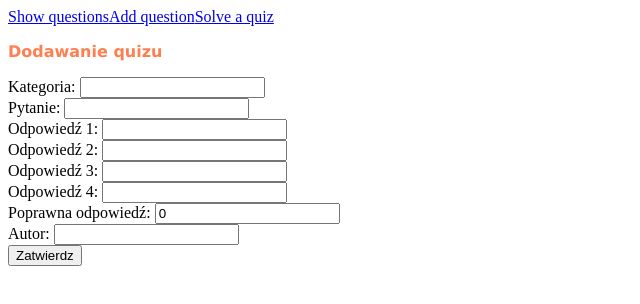
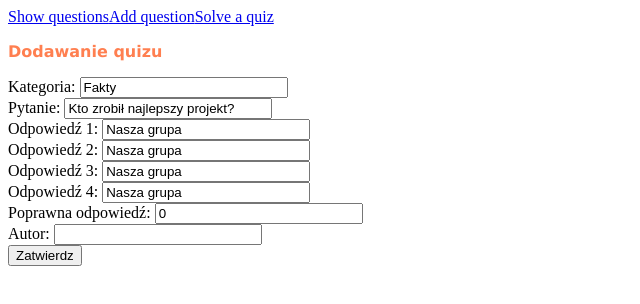
Before and after one commit to Pvpetrus-Old-Projects/Angular-Quiz-App, an Angular app: page /add in a window 1280 px wide. Shown: the top 304 px of the page, without its empty margins (0-640 px from the left). Built offline with nearby package versions, Linux system fonts and the light colour scheme; no server answers.

Commit message:
added the validation to adding the question and choosing category

```diff
--- a/src/app/create/create.component.css
+++ b/src/app/create/create.component.css
@@ -4,3 +4,6 @@ p{
   font-size:medium;
   font-family: Verdana, Geneva, Tahoma, sans-serif;
 }
+input{
+  width:25vh;
+}
--- a/src/app/create/create.component.html
+++ b/src/app/create/create.component.html
@@ -1,11 +1,22 @@
 <p>Dodawanie quizu</p>
 
-Kategoria: <input type="text" [(ngModel)]="quizToAdd.Category"/><br>
-Pytanie: <input type="text" [(ngModel)]="quizToAdd.Question"/><br>
-Odpowiedź 1: <input type="text" [(ngModel)]="answers[0]"/><br>
-Odpowiedź 2: <input type="text" [(ngModel)]="answers[1]"/><br>
-Odpowiedź 3: <input type="text" [(ngModel)]="answers[2]"/><br>
-Odpowiedź 4: <input type="text" [(ngModel)]="answers[3]"/><br>
-Poprawna odpowiedź: <input type="number" [(ngModel)]="quizToAdd.Right_answer_index"/><br>
-Autor: <input type="text" [(ngModel)]="author"/><br>
-<button (click)="add()">Zatwierdz</button>
+<form [formGroup]="createForm" (ngSubmit)="add($event)">
+    Kategoria: <input type="text" formControlName="category" #input/><br>
+    Pytanie: <input type="text" formControlName="question" #input/><br>
+    Odpowiedź 1: <input type="text" formControlName="answer1" #input/><br>
+    Odpowiedź 2: <input type="text" formControlName="answer2" #input/><br>
+    Odpowiedź 3: <input type="text" formControlName="answer3" #input/><br>
+    Odpowiedź 4: <input type="text" formControlName="answer4" #input/><br>
+    Poprawna odpowiedź: <input type="number" formControlName="correctAnswer" #input/><br>
+    Autor: <input type="text" formControlName="author" #input/><br>
+    <button *ngIf="this.createForm.valid" type="submit">Zatwierdz</button>
+    <button *ngIf="!this.createForm.valid" type="submit" disabled>Zatwierdz</button>
+    <div *ngIf="category?.errors?.['required']" style="color:red"> Category is required</div>
+    <div *ngIf="question?.errors?.['required']" style="color:red"> Question is required</div>
+    <div *ngIf="question?.errors?.['onlyLetters']" style="color:red"> Questionmark is required</div>
+    <div *ngIf="answer1?.errors?.['required']" style="color:red"> Answer 1 is required</div>
+    <div *ngIf="answer2?.errors?.['required']" style="color:red"> Answer 2 is required</div>
+    <div *ngIf="answer3?.errors?.['required']" style="color:red"> Answer 3 is required</div>
+    <div *ngIf="answer4?.errors?.['required']" style="color:red"> Answer 4 is required</div>
+    <div *ngIf="correctAnswer?.errors?.['required']" style="color:red"> Correct answer is required</div>
+</form>
--- a/src/app/create/create.component.ts
+++ b/src/app/create/create.component.ts
@@ -1,6 +1,8 @@
-import { Component, EventEmitter, Input, OnInit, Output } from '@angular/core';
+import { Component, ElementRef, EventEmitter, Input, OnInit, Output, QueryList, ViewChild, ViewChildren } from '@angular/core';
+import { Form, FormBuilder, FormControl, FormGroup, Validators } from '@angular/forms';
 import { QuizesHttpClientService } from '../quizes-http-client.service';
 import { QuizClass } from '../types/quiz';
+import { questionValidator } from '../validators/question-validator';
 
 @Component({
   selector: 'app-create',
@@ -12,37 +14,82 @@ export class CreateComponent implements OnInit {
   quizes:QuizClass[]=[];
   quizToAdd!: QuizClass;
   quizToAdd2!: QuizClass;
-  answers!: string[];
-  author!: string;
   createButton: boolean = false;
   last_id: number = 0;
+  createForm:FormGroup;
+  @ViewChildren('input') inputs:QueryList<ElementRef>;
 
-  constructor(private quizesHttpService: QuizesHttpClientService) {
+  constructor(private quizesHttpService: QuizesHttpClientService, private fb:FormBuilder) {
     this.quizToAdd = new QuizClass(-1,'','',[],0,new Date());
-    this.answers = ['','','',''];
     quizesHttpService.getQuizes().subscribe(data => this.quizes=data);
   }
 
   ngOnInit(): void {
-    this.quizToAdd.Answers = this.answers;
+    this.createForm=this.fb.group({
+      category:new FormControl('Fakty', [Validators.required]),
+      question:new FormControl('Kto zrobił najlepszy projekt?', [Validators.required,questionValidator]),
+      answer1:new FormControl('Nasza grupa', [Validators.required]),
+      answer2:new FormControl('Nasza grupa', [Validators.required]),
+      answer3:new FormControl('Nasza grupa', [Validators.required]),
+      answer4:new FormControl('Nasza grupa', [Validators.required]),
+      correctAnswer:new FormControl(0, [Validators.required]),
+      author:[null]
+    });
   }
-  add(){
+  add(event: Event){
     for(let q of this.quizes) {
       if(q.Index_nr > this.last_id) this.last_id = q.Index_nr;
     }
+    const answers:string[]=[this.createForm.value.answer1, this.createForm.value.answer2,this.createForm.value.answer3,this.createForm.value.answer4];
 
-    if(this.author) this.quizToAdd2 = new QuizClass(this.last_id+1,this.quizToAdd.Category,this.quizToAdd.Question,this.answers,this.quizToAdd.Right_answer_index,new Date(), this.author);
-    else this.quizToAdd2 = new QuizClass(this.last_id+1,this.quizToAdd.Category,this.quizToAdd.Question,this.answers,this.quizToAdd.Right_answer_index,new Date());
+    if(this.createForm.value.author) this.quizToAdd2 = new QuizClass(this.last_id+1,this.createForm.value.category,this.createForm.value.question,answers,this.createForm.value.correctAnswer,new Date(), this.createForm.value.author);
+    else this.quizToAdd2 = new QuizClass(this.last_id+1,this.createForm.value.category,this.createForm.value.question,answers,this.createForm.value.correctAnswer,new Date());
     this.quizesHttpService.addQuiz(this.quizToAdd2).subscribe(ret=>  {
       console.log("ret",ret);
       this.quizes.push(this.quizToAdd2);}
       );
     this.quizToAdd.Index_nr = this.quizToAdd2.Index_nr+1;
-    this.quizToAdd.Category = '';
-    this.quizToAdd.Question = '';
-    this.quizToAdd.Answers = ['','','',''];
-    this.answers = ['','','',''];
-    this.quizToAdd.Right_answer_index = 0;
-    if(this.author) this.author="";
+    this.createForm.value.category = '';
+    this.createForm.value.question = '';
+    this.createForm.value.answer1='';
+    this.createForm.value.asnwer2='';
+    this.createForm.value.answer3='';
+    this.createForm.value.answer4='';
+    this.createForm.value.correctAnswer = 0;
+
+    if(this.createForm.value.author) this.createForm.value.author='';
+
+    for(let input of this.inputs)
+    {
+      if(input.nativeElement.type==='text'){
+        input.nativeElement.value='';
+      }
+      else{
+        input.nativeElement.value=0;
+      }
+    }
+
+    event.preventDefault();
+  }
+  get category(){
+    return this.createForm.get('category');
+  }
+  get question(){
+    return this.createForm.get('question');
+  }
+  get answer1(){
+    return this.createForm.get('answer1');
+  }
+  get answer2(){
+    return this.createForm.get('answer2');
+  }
+  get answer3(){
+    return this.createForm.get('answer3');
+  }
+  get answer4(){
+    return this.createForm.get('answer4');
+  }
+  get correctAnswer(){
+    return this.createForm.get('correctAnswer');
   }
 }
--- a/src/app/solve-quiz/solve-quiz.component.html
+++ b/src/app/solve-quiz/solve-quiz.component.html
@@ -6,13 +6,14 @@
     <label for="category">Kategoria pytań: </label>
     <select id="category" formControlName="category">
         <option *ngFor="let category of categories" [ngValue]="category">{{category}}</option>
-    </select><br><br>
+    </select>
+    <div *ngIf="category?.errors?.['required']" style="color:red"> Category is required</div><br><br>
     <button type="submit">Rozwiąż quiz</button>
 </form>
 <div *ngIf="solveClicked">
     <p>{{quizQuestions[currentIndex].Question}}</p>
     <div *ngFor="let answer of quizQuestions[currentIndex].Answers;let i=index">
-        <input type="radio" name="questionAnswer" value="answer" (click)="answerChosen=i+1">{{answer}}
+        <input type="radio" name="questionAnswer" value="answer" (click)="answerChosen=i+1">{{answer|lowercase}}
     </div><br>
     <button *ngIf="endOfQuiz===false && lastQuestion===false" (click)='loadNextQuestion()'>Kolejne pytanie</button>
     <button *ngIf="lastQuestion===true" (click)='loadNextQuestion()'>Zakończ quiz</button>
--- a/src/app/solve-quiz/solve-quiz.component.ts
+++ b/src/app/solve-quiz/solve-quiz.component.ts
@@ -1,5 +1,5 @@
 import { Component, OnInit } from '@angular/core';
-import { FormBuilder, FormGroup } from '@angular/forms';
+import { FormBuilder, FormControl, FormGroup, Validators } from '@angular/forms';
 import { filter, last } from 'rxjs';
 import { QuizesHttpClientService } from '../quizes-http-client.service';
 import { QuizClass } from '../types/quiz';
@@ -35,9 +35,12 @@ export class SolveQuizComponent implements OnInit {
 
   ngOnInit(): void {
     this.categoryForm=this.fb.group({
-      category:[null]
+      category:new FormControl('Matematyka', [Validators.required])
     });
     this.httpService.getQuizes().subscribe(data => this.questions=data);
+  }
+  get category(){
+    return this.categoryForm.get('category');
   }
   chooseQuestions(questions: QuizClass[]): QuizClass[]{
     const result:QuizClass[]=[];
```
